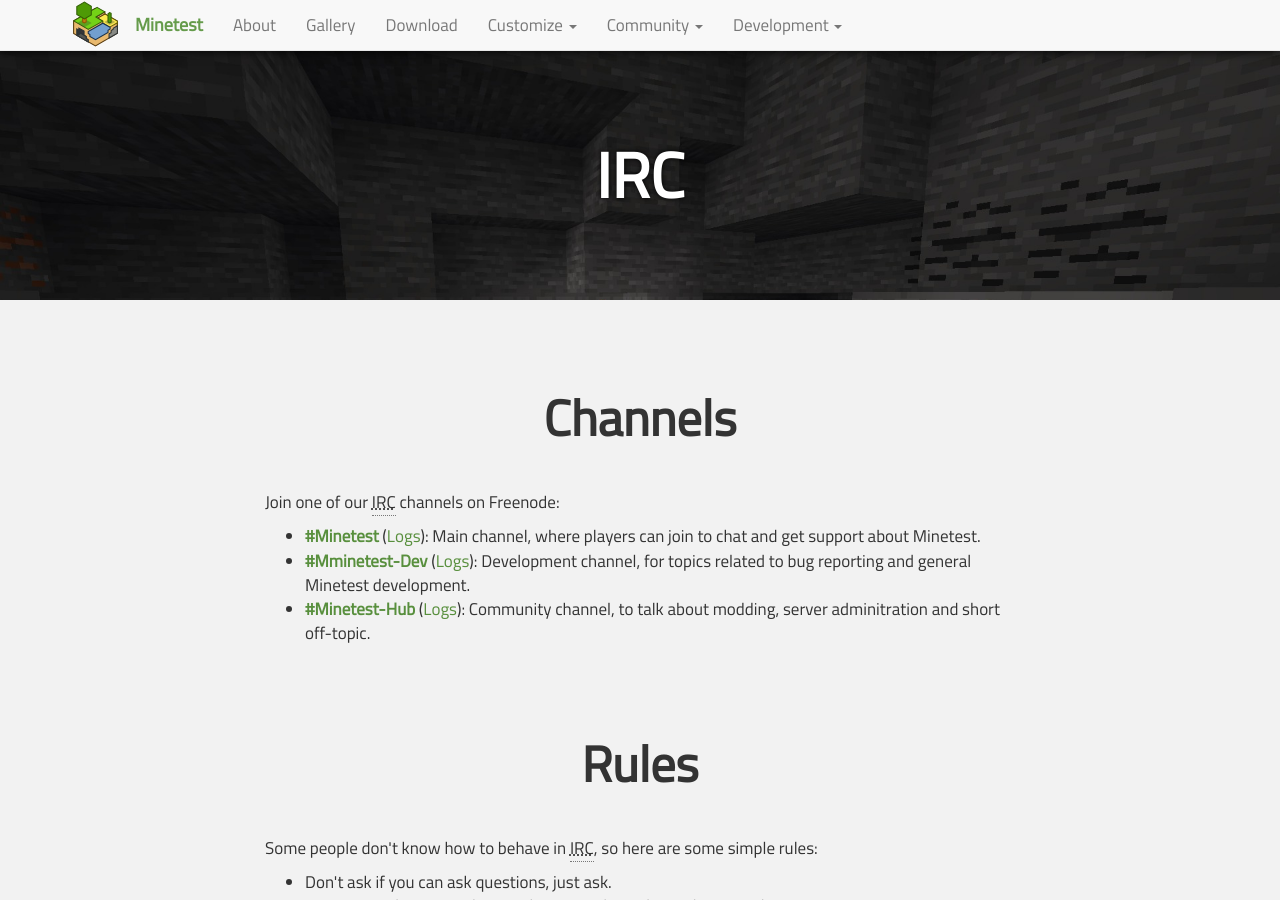
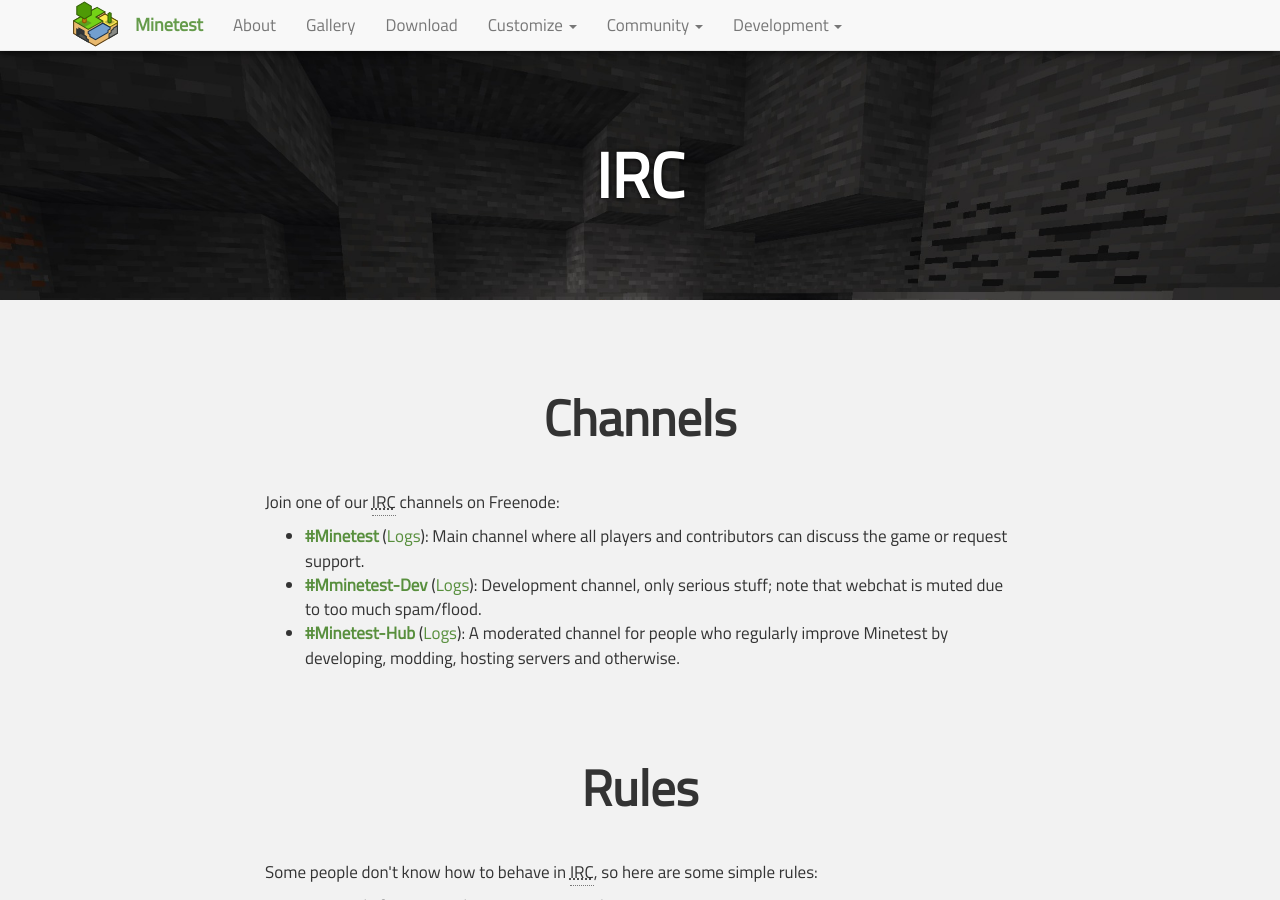
Before and after one commit to minetest/minetest.github.io, a Jekyll site: the page built from irc.html, in a window 1280 px wide and 900 px high. Built offline with Jekyll 4.4.1, drawn with Linux system fonts in a browser that asks for light colours; comment, search, counter and statistics services are not loaded.

Commit message:
Update irc.html
Reverting Minetest-Hub description.
Improvements on Minetest description.
TODO on -Dev, we have to rephrase serious stuff.

```diff
--- a/irc.html
+++ b/irc.html
@@ -15,19 +15,19 @@ redirect_from:
     <li>
       <strong><a href="https://webchat.freenode.net/?channels=#minetest">#Minetest</a></strong>
         (<a href="http://irc.minetest.net/minetest">Logs</a>):
-        Main channel, where players can join to chat and get support about Minetest.
+        Main channel where all players and contributors can discuss the game or request support.
     </li>
 
     <li>
       <strong><a href="https://webchat.freenode.net/?channels=#minetest-dev">#Mminetest-Dev</a></strong>
         (<a href="http://irc.minetest.net/minetest-dev">Logs</a>):
-        Development channel, for topics related to bug reporting and general Minetest development.
+        Development channel, only serious stuff; note that webchat is muted due to too much spam/flood.
     </li>
 
     <li>
       <strong><a href="https://webchat.freenode.net/?channels=#minetest-hub">#Minetest-Hub</a></strong>
         (<a href="http://irc.minetest.net/minetest-hub">Logs</a>):
-        Community channel, to talk about modding, server adminitration and short off-topic.
+        A moderated channel for people who regularly improve Minetest by developing, modding, hosting servers and otherwise.
     </li>
   </ul>
 </div>
```
